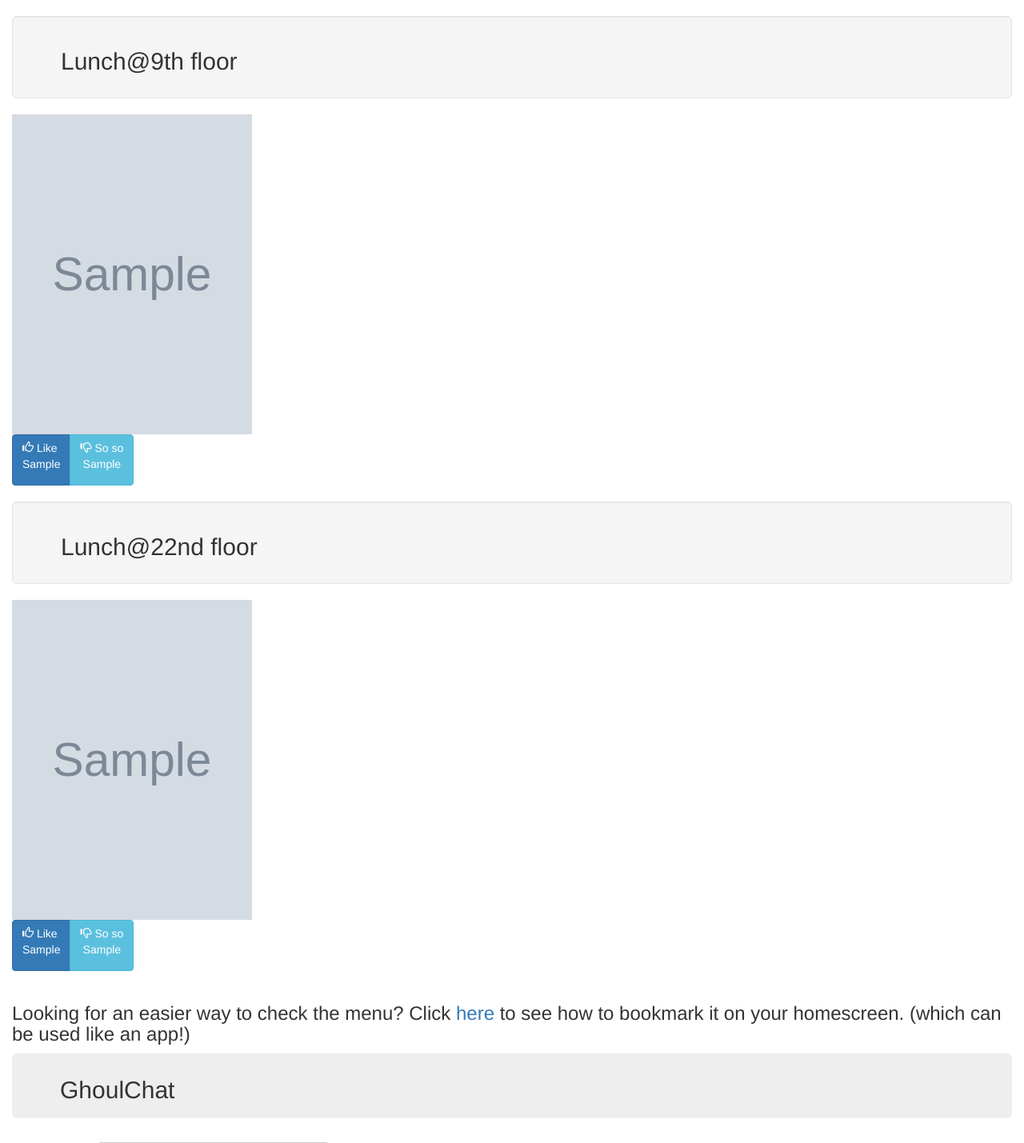
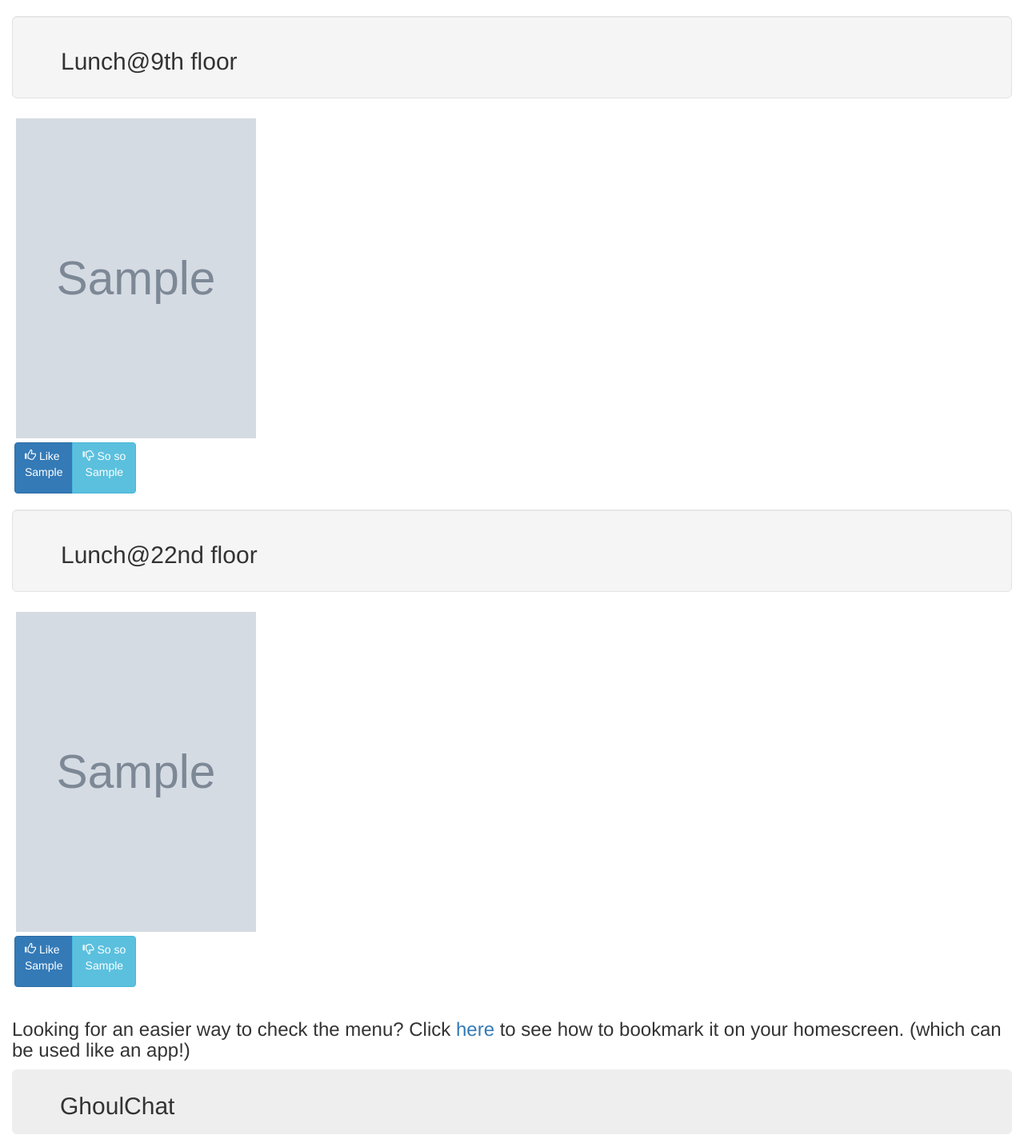
Before and after one commit to yrjie/Rghoul, a Django app: template templates/index.html in a window 1280 px wide. Shown: the part 52-1481 px from the top of the page at 80% size. Run offline with Django 3.2, Linux system fonts and the light colour scheme; the template is opened without the code that fills it: most values are stand-ins (such as "Sample title", 1, 10 or a date in 2020); grey boxes marked "Sample" are stand-in pictures; some libraries are stand-ins or nearby versions.

Commit message:
Change some styles

```diff
--- a/static/css/style.css
+++ b/static/css/style.css
@@ -7,3 +7,14 @@
     border-left: 50px solid transparent;
     font-style: italic;
 }
+
+.menu-photo {
+	width: 300px;
+	height: 400px;
+	display: block;
+	margin: 5px;
+}
+
+.judge {
+	margin: auto 3px;
+}
--- a/templates/index.html
+++ b/templates/index.html
@@ -53,8 +53,8 @@
 				<div class="jumbotron well"><h2>Lunch@9th floor</h2></div>
 				<div class="row" id="lunch9">
 					{% for file, cnt in lunch9cnt.items %}
-					<div class="col-md-4"><img width=300 height=400 src="/static/data/{{ date }}/lunch9/{{ file }}">
-						<div class="btn-group">
+					<div class="col-sm-6 col-md-4 col-lg-3"><img class="menu-photo" src="/static/data/{{ date }}/lunch9/{{ file }}">
+						<div class="btn-group judge">
 							<button type="button" class="btn btn-primary" onclick = "like('{{ file }}')">
 								<span class="glyphicon glyphicon-thumbs-up"></span>&nbsp;Like&nbsp;
 								<p id="like_{{ file }}" class="pic_like">{{ cnt.0 }}</p>
@@ -70,8 +70,8 @@
 				<div class="jumbotron well"><h2>Lunch@22nd floor</h2></div>
 				<div class="row" id="lunch22">
 					{% for file, cnt in lunch22cnt.items %}
-					<div class="col-md-4"><img width=300 height=400 src="/static/data/{{ date }}/lunch22/{{ file }}">
-						<div class="btn-group">
+					<div class="col-sm-6 col-md-4 col-lg-3"><img class="menu-photo" src="/static/data/{{ date }}/lunch22/{{ file }}">
+						<div class="btn-group judge">
 							<button type="button" class="btn btn-primary" onclick = "like('{{ file }}')">
 								<span class="glyphicon glyphicon-thumbs-up"></span>&nbsp;Like&nbsp;
 								<p id="like_{{ file }}" class="pic_like">{{ cnt.0 }}</p>
@@ -89,8 +89,8 @@
 				<div class="jumbotron well"><h2>Dinner@9th floor</h2></div>
 				<div class="row" id="dinner9">
 					{% for file, cnt in dinner9cnt.items %}
-					<div class="col-md-4"><img width=300 height=400 src="/static/data/{{ date }}/dinner9/{{ file }}">
-						<div class="btn-group">
+					<div class="col-sm-6 col-md-4 col-lg-3"><img class="menu-photo" src="/static/data/{{ date }}/dinner9/{{ file }}">
+						<div class="btn-group judge">
 							<button type="button" class="btn btn-primary" onclick = "like('{{ file }}')">
 								<span class="glyphicon glyphicon-thumbs-up"></span>&nbsp;Like&nbsp;
 								<p id="like_{{ file }}" class="pic_like">{{ cnt.0 }}</p>
@@ -106,8 +106,8 @@
 				<div class="jumbotron well"><h2>Dinner@22nd floor</h2></div>
 				<div class="row" id="dinner22">
 					{% for file, cnt in dinner22cnt.items %}
-					<div class="col-md-4"><img width=300 height=400 src="/static/data/{{ date }}/dinner22/{{ file }}">
-						<div class="btn-group">
+					<div class="col-sm-6 col-md-4 col-lg-3"><img class="menu-photo" src="/static/data/{{ date }}/dinner22/{{ file }}">
+						<div class="btn-group judge">
 							<button type="button" class="btn btn-primary" onclick = "like('{{ file }}')">
 								<span class="glyphicon glyphicon-thumbs-up"></span>&nbsp;Like&nbsp;
 								<p id="like_{{ file }}" class="pic_like">{{ cnt.0 }}</p>
```
Also changed, not shown: 1 other file.
